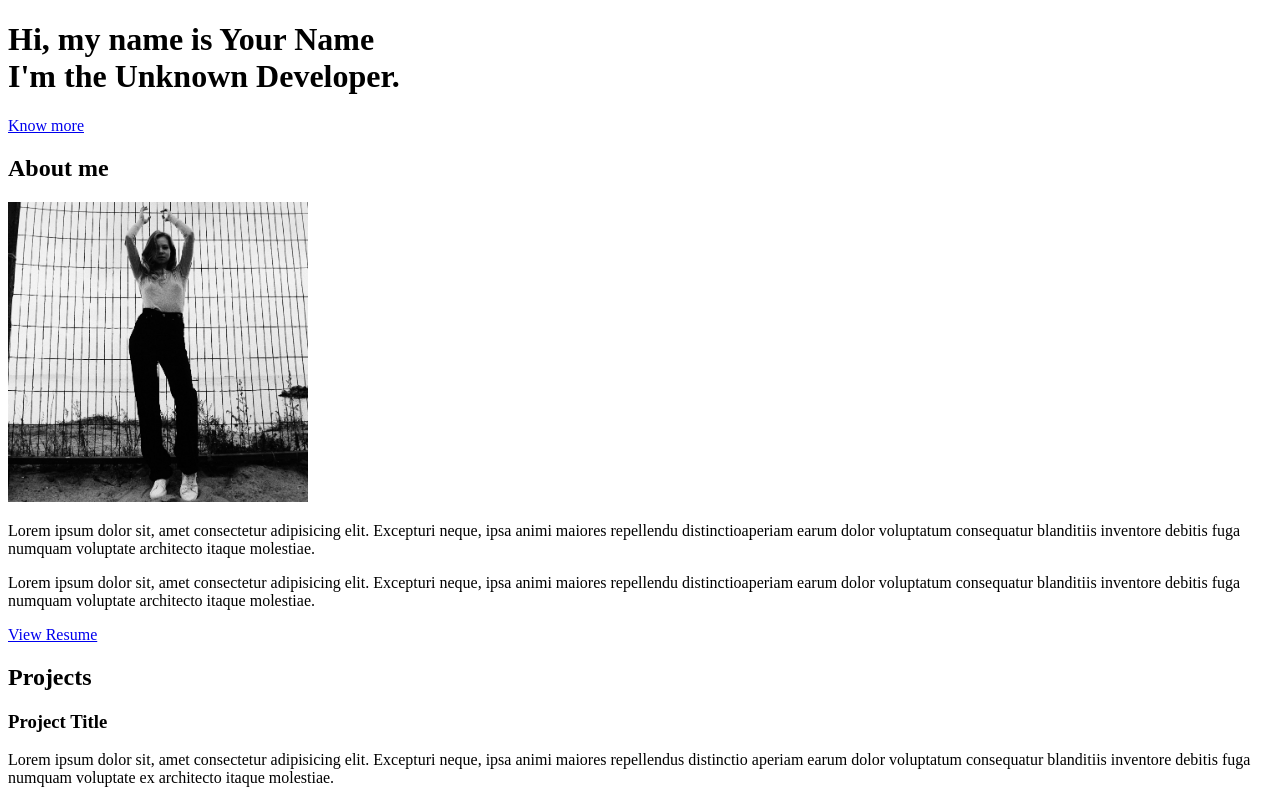
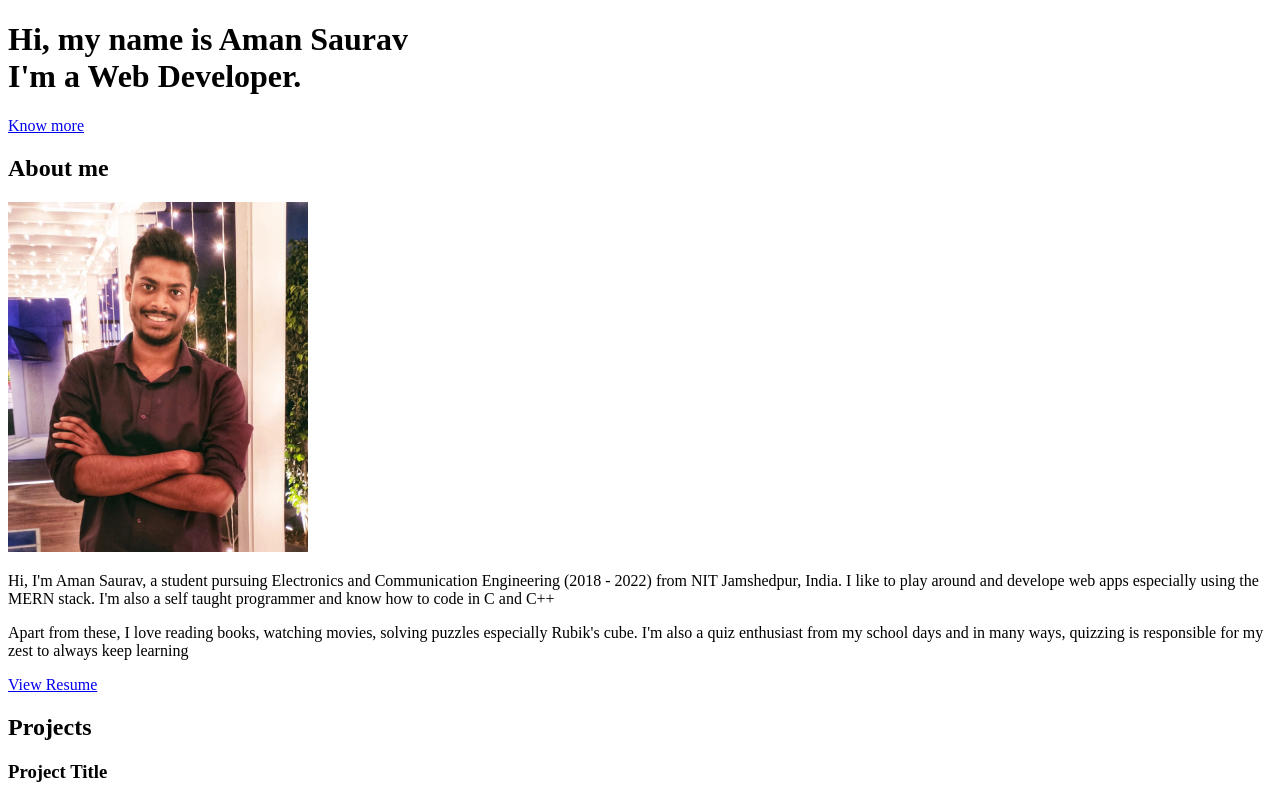
Before and after one commit to aman-saurav/my-new-website, a website: page src/template.html in a window 1280 px wide. Shown: the top 798 px of the page. Drawn offline with nearby package versions, Linux system fonts and the light colour scheme.

Commit message:
profile pic added

```diff
--- a/src/template.html
+++ b/src/template.html
@@ -18,7 +18,7 @@
     <link rel="shortcut icon" type="image/png" href="./assets/favicon.png" />
 
     <!-- Put here your site title -->
-    <title>[Your name here] | Developer</title>
+    <title> Aman Saurav | Developer</title>
     <!-- Add some coding keywords below, Ex: (javascript, yourusername, etc) -->
     <meta name="keywords" content="[username], [name], skill" />
     <!-- Improve your SEO by adding a small descrption of you -->
@@ -46,9 +46,9 @@
     <div id="hero" class="jumbotron">
       <div class="container">
         <h1 class="hero-title" class="load-hidden">
-          Hi, my name is <span class="text-color-main">Your Name</span>
+          Hi, my name is <span class="text-color-main">Aman Saurav</span>
           <br />
-          I'm the Unknown Developer.
+          I'm a Web Developer.
         </h1>
         <p class="hero-cta" class="load-hidden">
           <a class="cta-btn cta-btn--hero" href="#about">Know more</a>
@@ -70,7 +70,7 @@
                 class="img-fluid rounded shadow-lg"
                 height="auto"
                 width="300px"
-                src="./assets/profile.jpg"
+                src="./assets/profile_pic.jpeg"
                 alt="Profile Image"
               />
             </div>
@@ -78,16 +78,14 @@
           <div class="col-md-6 col-sm-12">
             <div class="about-wrapper__info">
               <p class="about-wrapper__info-text">
-                Lorem ipsum dolor sit, amet consectetur adipisicing elit.
-                Excepturi neque, ipsa animi maiores repellendu distinctioaperiam
-                earum dolor voluptatum consequatur blanditiis inventore debitis
-                fuga numquam voluptate architecto itaque molestiae.
+                Hi, I'm Aman Saurav, a student pursuing Electronics and Communication Engineering (2018 - 2022) from NIT Jamshedpur, India.
+                I like to play around and develope web apps especially using the MERN stack. I'm also a self taught programmer and know how to
+                code in C and C++
               </p>
               <p class="about-wrapper__info-text">
-                Lorem ipsum dolor sit, amet consectetur adipisicing elit.
-                Excepturi neque, ipsa animi maiores repellendu distinctioaperiam
-                earum dolor voluptatum consequatur blanditiis inventore debitis
-                fuga numquam voluptate architecto itaque molestiae.
+                Apart from these, I love reading books, watching movies, solving puzzles especially Rubik's cube.
+                I'm also a quiz enthusiast from my school days and in many ways, quizzing is responsible for my zest to
+                always keep learning
               </p>
               <span class="d-flex mt-3">
                 <a target="_blank" class="cta-btn cta-btn--resume" href="#!">
```
Also changed, not shown: src/assets/profile_pic.jpeg (added).
